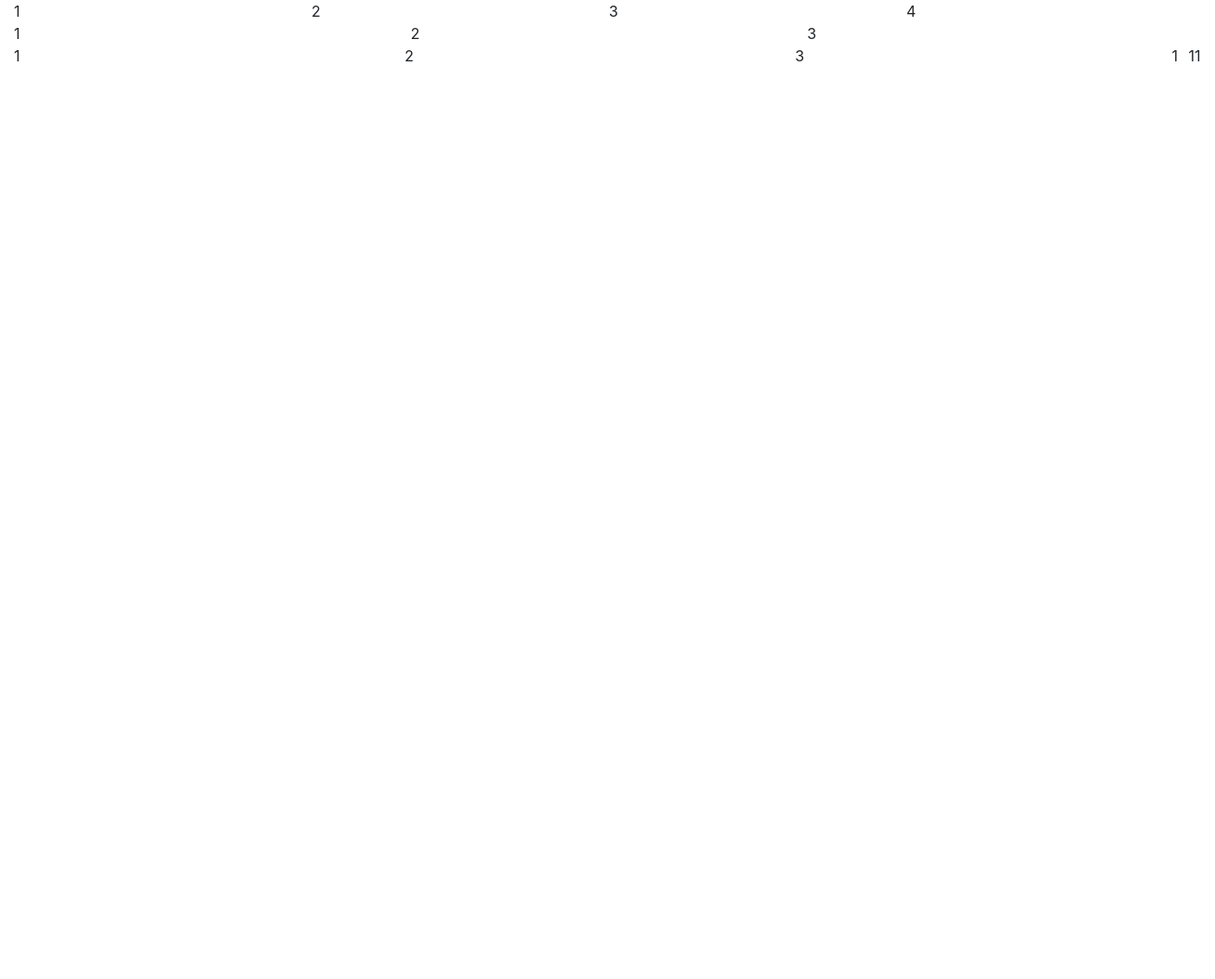
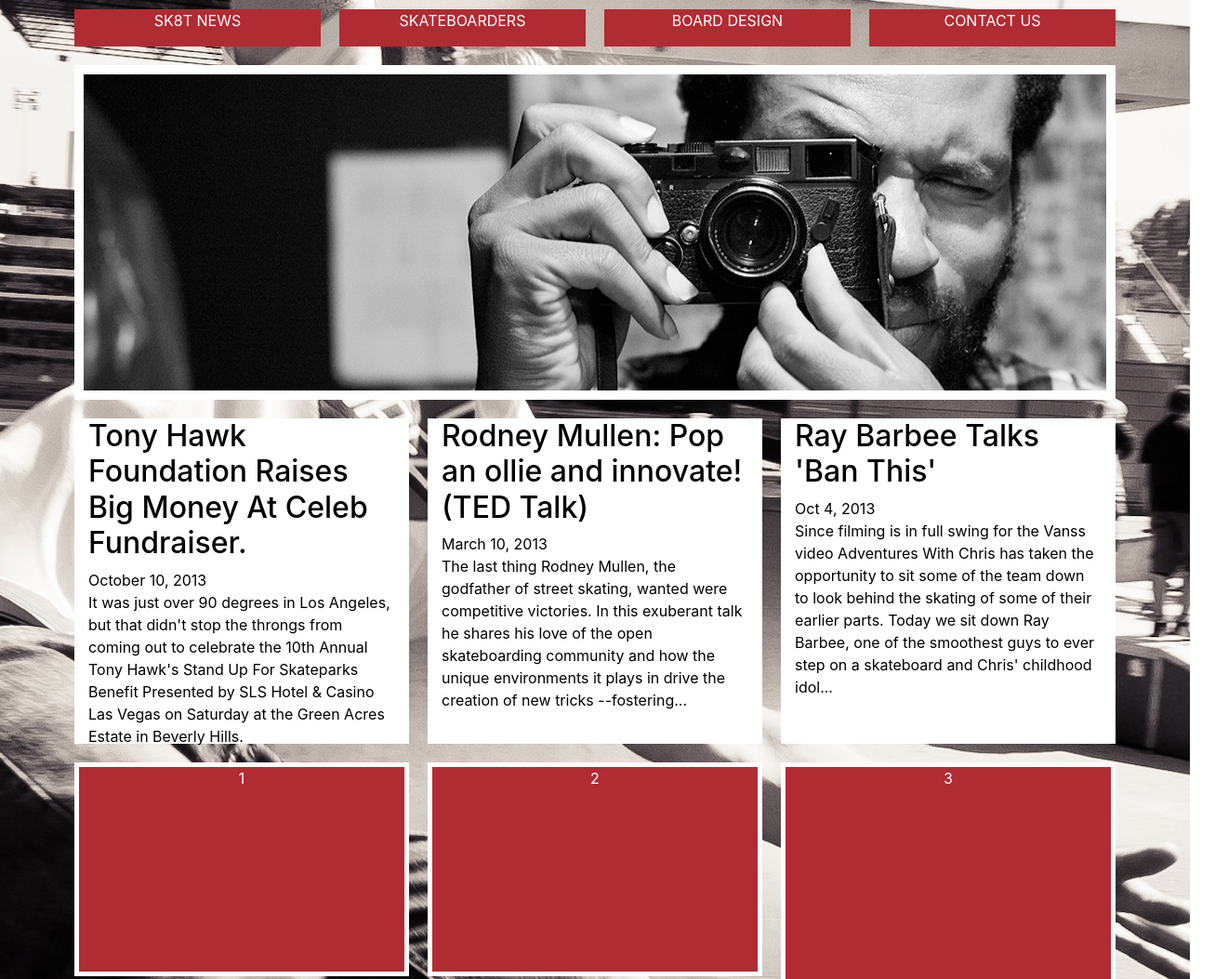
Before and after one commit to zforre/2.1-sk8, a plain HTML site: page index.html in a window 1280 px wide. Shown: the top 1053 px of the page at 93% size, 1307 px wide, since content can reach past the window. Before the commit the page ends 800 px from the top, so only its background shows below. Drawn offline with nearby package versions, Linux system fonts and the light colour scheme.

Commit message:
added structure and content to index.html and styles.css

```diff
--- a/index.html
+++ b/index.html
@@ -7,65 +7,86 @@
   <link rel="stylesheet" href="https://stackpath.bootstrapcdn.com/bootstrap/4.3.1/css/bootstrap.min.css" integrity="sha384-ggOyR0iXCbMQv3Xipma34MD+dH/1fQ784/j6cY/iJTQUOhcWr7x9JvoRxT2MZw1T" crossorigin="anonymous">
   <link rel="stylesheet" href="styles.css">
 </head>
-<div class="container-fluid">
+
+<body>
+
+    <div class="container wrapper">
 
       <div class="row">
         <div class="col">
-        1
+          SK8T NEWS
         </div>
         <div class="col">
-        2
+          SKATEBOARDERS
         </div>
         <div class="col">
-        3
+          BOARD DESIGN
         </div>
         <div class="col">
-        4
+          CONTACT US
         </div>
       </div>
 
       <div class="row">
-    <div class="col">
+        <div class="col banner">
+          <img src="" alt="">
+        </div>
+      </div>
+
+    <div class="row">
+      <div class="col article">
+        <h2>Tony Hawk Foundation Raises Big Money At Celeb Fundraiser.</h2>
+        <time datetime="2013-10-10">October 10, 2013</time>
+        <p>It was just over 90 degrees in Los Angeles, but that didn't stop the throngs from coming out to celebrate the 10th Annual Tony Hawk's Stand Up For Skateparks Benefit Presented by SLS Hotel & Casino Las Vegas on Saturday at the Green Acres Estate in Beverly Hills.</p>
+      </div>
+      <div class="col article">
+        <h2>Rodney Mullen: Pop an ollie and innovate! (TED Talk)</h2>
+        <time datetime="2013-03-10">March 10, 2013</time>
+        <p>The last thing Rodney Mullen, the godfather of street skating, wanted were competitive victories. In this exuberant talk he shares his love of the open skateboarding community and how the unique environments it plays in drive the creation of new tricks --fostering...</p>
+      </div>
+      <div class="col article">
+        <h2>Ray Barbee Talks 'Ban This'</h2>
+        <time datetime="2013-10-4">Oct 4, 2013</time>
+        <p>Since filming is in full swing for the Vanss video Adventures With Chris has taken the opportunity to sit some of the team down to look behind the skating of some of their earlier parts. Today we sit down Ray Barbee, one of the smoothest guys to ever step on a skateboard and Chris' childhood idol...</p>
+      </div>
+    </div>
+
+    <div class="row">
+      <div class="col lance">
         1
       </div>
-    <div class="col">
+      <div class="col rodney">
         2
       </div>
-    <div class="col">
+      <div class="col tommy">
         3
       </div>
     </div>
 
     <div class="row">
-    <div class="col">
-      1
-    </div>
-    <div class="col">
-      2
-    </div>
-    <div class="col">
-      3
-    </div>
-  <div class="row">
-    <div class="col-8">
-      1
-    </div>
-  <div class="row">
-    <div class="col">
+    <!-- col-8  below-->
+      <div class="col-8 Steve">
         1
       </div>
     </div>
-  <div class="row">
-    <div class="col">
+
+    <div class="row ">
+      <div class="col boards">
         1
       </div>
+    </div>
+
+    <div class="row">
+      <div class="col form">
+        1
       </div>
     </div>
 
   </div>
 
-  </div>
-<body>
+
+
+
 
 </body>
 
--- a/styles.css
+++ b/styles.css
@@ -0,0 +1,58 @@
+* {
+  box-sizing: border-box;
+}
+
+img {
+  width: 100%;
+}
+
+body {
+  background-image: url('images/bg.jpg');
+}
+
+.col {
+  color: #fff;
+  text-align: center;
+  margin: 10px;
+  background-color: #B12B32;
+  height: 40px;
+}
+
+.banner {
+  background: url('images/top-image.png') 19% 26%;
+  width: 100%;
+  height: 360px;
+  border: solid 10px #fff;
+}
+
+.article {
+  background-color: #fff;
+  color: #000;
+  text-align: left;
+  height: 350px;
+}
+
+.lance, .rodney, .tommy {
+  height: 230px;
+  border: solid 5px #fff;
+}
+
+.tommy {
+height: 570px;
+}
+
+.boards {
+  height: 295px;
+  background-color: #fff;
+}
+
+.form {
+  height: 360px;
+  background-color: #fff;
+}
+
+
+
+.wrapper {
+  margin: 0 auto;
+}
```
Lines whose indentation alone changed are shown as unchanged.
